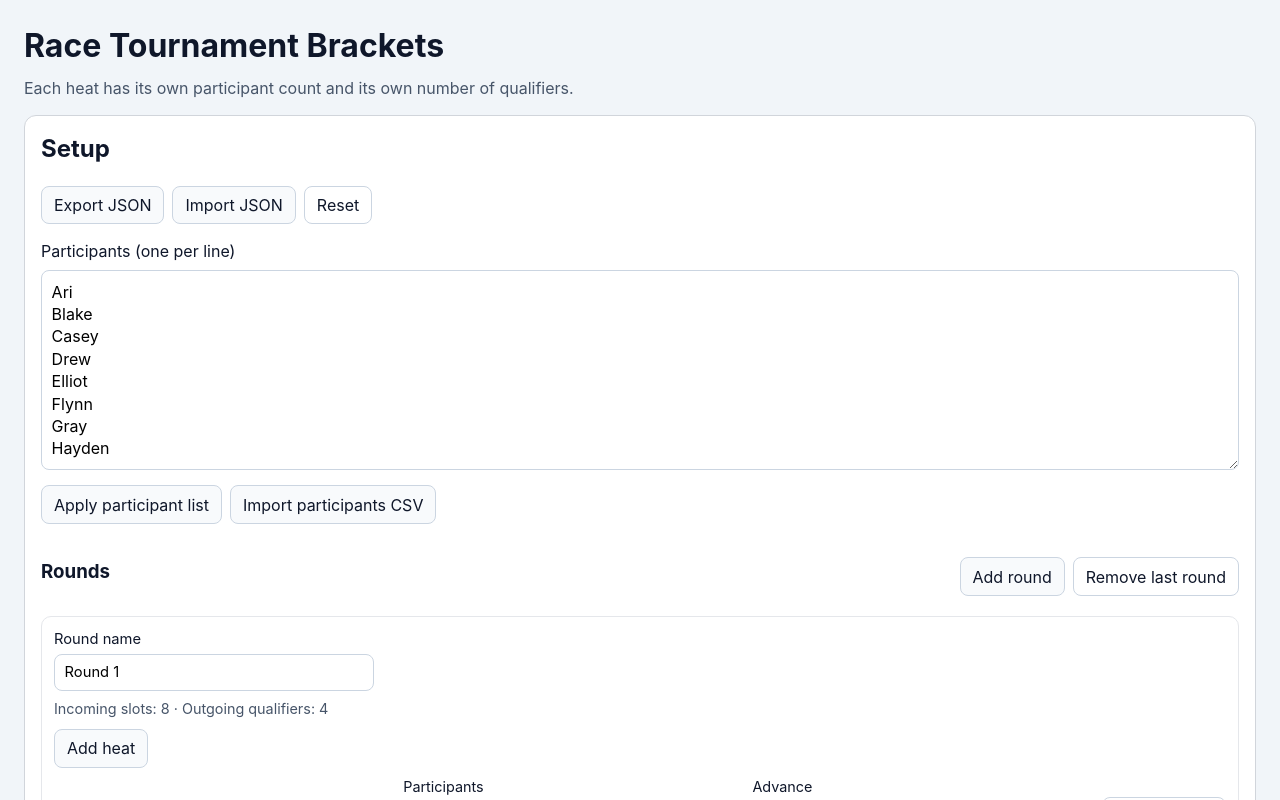
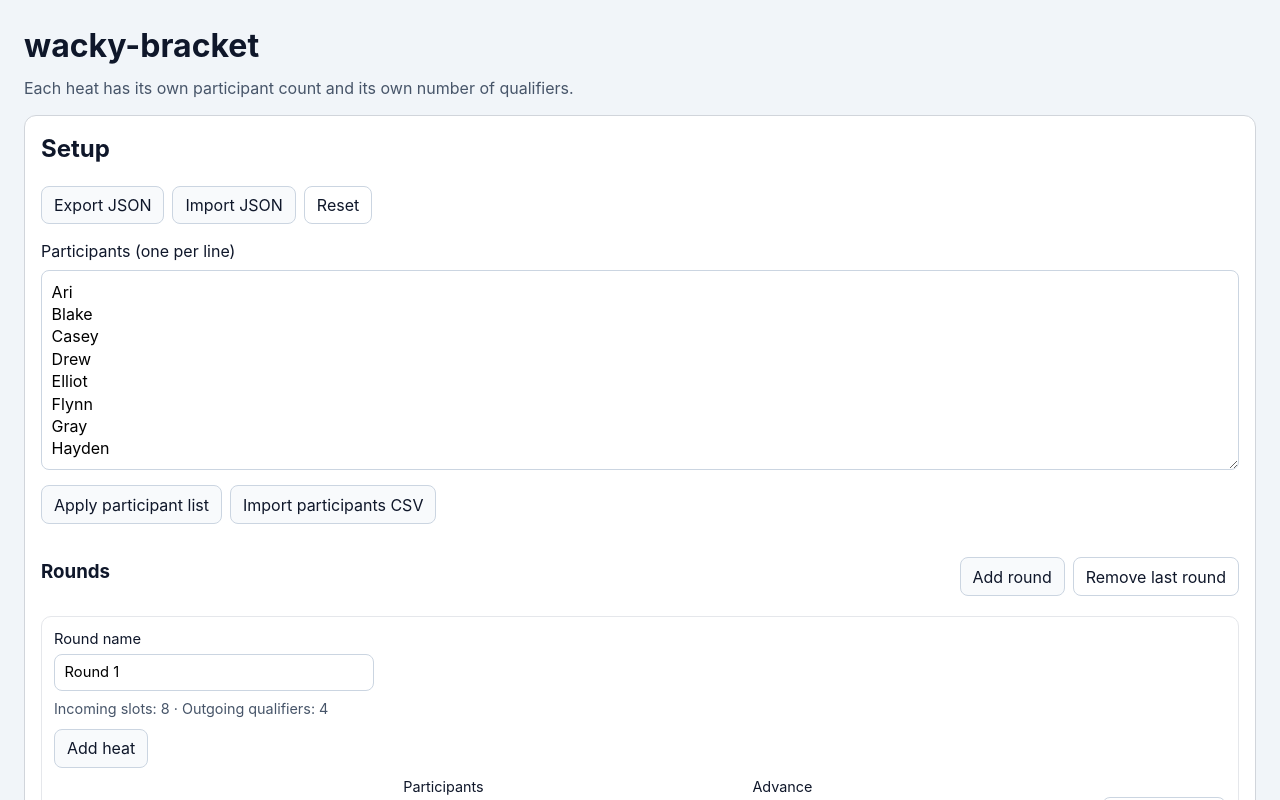
Before and after one commit to harrymander/wacky-bracket, a React (Vite) app: page / in a window 1280 px wide. Shown: the top 800 px of the page. Built offline with nearby package versions, Linux system fonts and the light colour scheme.

Commit message:
Rename app to wacky-bracket
Co-authored-by: Copilot <223556219+Copilot@users.noreply.github.com>

```diff
--- a/index.html
+++ b/index.html
@@ -4,7 +4,7 @@
     <meta charset="UTF-8" />
     <link rel="icon" type="image/svg+xml" href="/favicon.svg" />
     <meta name="viewport" content="width=device-width, initial-scale=1.0" />
-    <title>brackets</title>
+    <title>wacky-bracket</title>
   </head>
   <body>
     <div id="root"></div>
--- a/package.json
+++ b/package.json
@@ -1,5 +1,5 @@
 {
-  "name": "brackets",
+  "name": "wacky-bracket",
   "private": true,
   "version": "0.0.0",
   "type": "module",
--- a/src/App.tsx
+++ b/src/App.tsx
@@ -16,7 +16,7 @@ import {
   validateTournament,
 } from './lib/tournament'
 
-const STORAGE_KEY = 'race-bracket-state-v1'
+const STORAGE_KEY = 'wacky-bracket-state-v1'
 
 type StoredState = {
   participants: typeof DEFAULT_PARTICIPANTS
@@ -226,7 +226,7 @@ function App() {
     setRounds(DEFAULT_STATE.rounds)
     setResults({})
     setParticipantLines(DEFAULT_STATE.participants.map((entry) => entry.name).join('\n'))
-    setStatusMessage('Reset to default race bracket.')
+    setStatusMessage('Reset to default wacky-bracket.')
   }
 
   const exportJson = () => {
@@ -236,7 +236,7 @@ function App() {
     const url = window.URL.createObjectURL(blob)
     const link = document.createElement('a')
     link.href = url
-    link.download = 'race-bracket.json'
+    link.download = 'wacky-bracket.json'
     link.click()
     window.URL.revokeObjectURL(url)
   }
@@ -275,7 +275,7 @@ function App() {
   return (
     <main className="app">
       <header className="page-header">
-        <h1>Race Tournament Brackets</h1>
+        <h1>wacky-bracket</h1>
         <p>Each heat has its own participant count and its own number of qualifiers.</p>
       </header>
 
```
Also changed, not shown: 2 other files (tests, documents, lock files or other folders).
